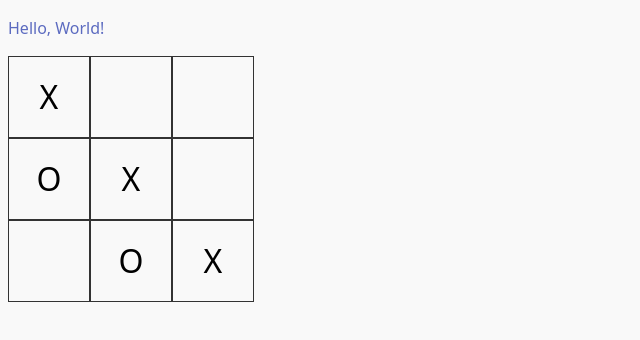
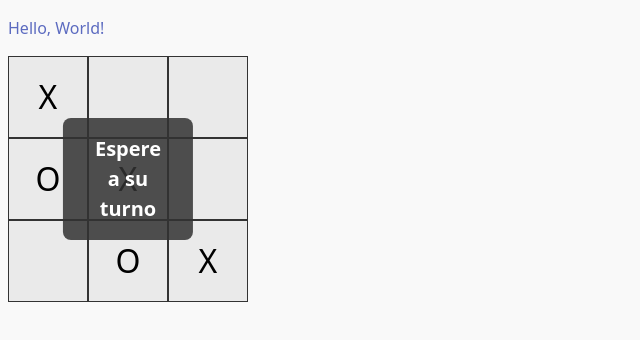
Before and after one commit to jazdevv/tictactoe, a React (Vite) app in the folder tictactoe-app/: page / in a window 1280 px wide. Both pictures are taken after a click on the button "Search game". Shown: the top 340 px of the page, without its empty margins (0-640 px from the left). Built offline with nearby package versions, Linux system fonts and the light colour scheme.

Commit message:
refactor: component styles to scss

```diff
--- a/tictactoe-app/src/App.tsx
+++ b/tictactoe-app/src/App.tsx
@@ -1,8 +1,8 @@
 import { useState } from "react";
 import "./App.scss";
-import Text from "@/components/atoms/Text";
-import Board from "@/components/molecules/Board";
-import Button from "@/components/atoms/Button";
+import Text from "@/components/atoms/Text/Text";
+import Board from "@/components/molecules/Board/Board";
+import Button from "@/components/atoms/Button/Button";
 
 type Move = {
   playerId: "X" | "O";
@@ -37,7 +37,7 @@ function App() {
     setTimeout(() => {
       setSearchingGame(false);
       setGameId("123");
-    }, 2000);
+    }, 200);
   };
 
   const gameFound = gameId !== null;
@@ -52,7 +52,7 @@ function App() {
 {gameFound ? (
         <>
           <Text value="Hello, World!" type="primary" />
-          <Board moves={moves} clickable={true} onMove={handleMove} />
+          <Board moves={moves} clickable={true} onMove={handleMove} blocked={true}/>
         </>
       ) : (
         <Button value="Search game" onClick={handleSearchGame} />
--- a/tictactoe-app/src/components/atoms/Button.tsx
+++ /dev/null
@@ -1,54 +0,0 @@
-import React, { useState } from "react";
-
-type ButtonProps = {
-  type?: "base" | "primary";
-  size?: "md" | "xl";
-  value: string;
-  onClick?: () => void;
-  className?: string;
-};
-
-const Button: React.FC<ButtonProps> = ({
-  type = "base",
-  size = "md",
-  value,
-  onClick,
-  className = "",
-}) => {
-  const [hover, setHover] = useState(false);
-
-  const background = type === "primary" ? "var(--primary-color)" : "transparent";
-  const color = type === "primary" ? "#fff" : "var(--neutral-90)";
-  const hoverBackground =
-    type === "primary"
-      ? "var(--primary-color-hover, #005fcc)"
-      : "var(--neutral-95, #f0f0f0)";
-  const padding = size === "xl" ? "0.75rem 1.5rem" : "0.5rem 1rem";
-  const fontSize = size === "xl" ? "1.25rem" : "1rem";
-  const border = type === "primary" ? "none" : "1px solid var(--neutral-90)";
-  const borderRadius = "0.375rem";
-  const cursor = "pointer";
-
-  return (
-    <button
-      onClick={onClick}
-      className={className}
-      onMouseEnter={() => setHover(true)}
-      onMouseLeave={() => setHover(false)}
-      style={{
-        background: hover ? hoverBackground : background,
-        color,
-        padding,
-        fontSize,
-        border,
-        borderRadius,
-        cursor,
-        transition: "background 0.2s",
-      }}
-    >
-      {value}
-    </button>
-  );
-};
-
-export default Button;
--- /dev/null
+++ b/tictactoe-app/src/components/atoms/Button/Button.scss
@@ -0,0 +1,35 @@
+.button {
+  border-radius: 0.375rem;
+  cursor: pointer;
+  transition: background 0.2s;
+
+  &.base {
+    background: transparent;
+    color: var(--neutral-90);
+    border: 1px solid var(--neutral-90);
+
+    &.hover {
+      background: var(--neutral-95, #f0f0f0);
+    }
+  }
+
+  &.primary {
+    background: var(--primary-color);
+    color: #fff;
+    border: none;
+
+    &.hover {
+      background: var(--primary-color-hover, #005fcc);
+    }
+  }
+
+  &.md {
+    padding: 0.5rem 1rem;
+    font-size: 1rem;
+  }
+
+  &.xl {
+    padding: 0.75rem 1.5rem;
+    font-size: 1.25rem;
+  }
+}
--- /dev/null
+++ b/tictactoe-app/src/components/atoms/Button/Button.tsx
@@ -0,0 +1,35 @@
+import React, { useState } from "react";
+import "./Button.scss";
+
+type ButtonProps = {
+  type?: "base" | "primary";
+  size?: "md" | "xl";
+  value: string;
+  onClick?: () => void;
+  className?: string;
+};
+
+const Button: React.FC<ButtonProps> = ({
+  type = "base",
+  size = "md",
+  value,
+  onClick,
+  className = "",
+}) => {
+  const [hover, setHover] = useState(false);
+
+  const classes = `button ${type} ${size} ${hover ? "hover" : ""} ${className}`;
+
+  return (
+    <button
+      onClick={onClick}
+      className={classes}
+      onMouseEnter={() => setHover(true)}
+      onMouseLeave={() => setHover(false)}
+    >
+      {value}
+    </button>
+  );
+};
+
+export default Button;
--- /dev/null
+++ b/tictactoe-app/src/components/atoms/Cell/Cell.scss
@@ -0,0 +1,22 @@
+.cell {
+  width: 80px;
+  height: 80px;
+  display: flex;
+  align-items: center;
+  justify-content: center;
+  border: 1px solid #333;
+  font-size: 2rem;
+  transition: background 0.2s;
+
+  &.clickable {
+    cursor: pointer;
+
+    &:hover {
+      background: #f0f0f0;
+    }
+  }
+
+  &.filled {
+    cursor: default;
+  }
+}
--- a/tictactoe-app/src/components/atoms/Cell.tsx
+++ b/tictactoe-app/src/components/atoms/Cell/Cell.tsx
@@ -1,4 +1,5 @@
 import React from "react";
+import "./Cell.scss";
 
 interface CellProps {
   x: number;
@@ -15,21 +16,10 @@ const Cell: React.FC<CellProps> = ({ x, y, value, clickable, onClick }) => {
     }
   };
 
+  const classes = `cell ${value ? "filled" : ""} ${clickable && !value ? "clickable" : ""}`;
+
   return (
-    <div
-      onClick={handleClick}
-      style={{
-        width: "80px",
-        height: "80px",
-        display: "flex",
-        alignItems: "center",
-        justifyContent: "center",
-        border: "1px solid #333",
-        fontSize: "2rem",
-        cursor: value || !clickable ? "default" : "pointer",
-        userSelect: "none",
-      }}
-    >
+    <div onClick={handleClick} className={classes}>
       {value}
     </div>
   );
--- a/tictactoe-app/src/components/atoms/Text.tsx
+++ /dev/null
@@ -1,34 +0,0 @@
-import React from "react";
-
-type TextProps = {
-  as?: React.ElementType;
-  type?: "base" | "primary";
-  size?: "md" | "xl";
-  value: string;
-  className?: string;
-};
-
-const Text: React.FC<TextProps> = ({
-  as: Component = "p",
-  type = "base",
-  size = "md",
-  value,
-  className = "",
-}) => {
-  const color = type === "primary" ? "var(--primary-color)" : "var(--neutral-90)";
-  const fontSize = size === "xl" ? "1.25rem" : "1rem";
-
-  return (
-    <Component
-      className={className}
-      style={{
-        color,
-        fontSize,
-      }}
-    >
-      {value}
-    </Component>
-  );
-};
-
-export default Text;
--- /dev/null
+++ b/tictactoe-app/src/components/atoms/Text/Text.scss
@@ -0,0 +1,17 @@
+.text {
+  &.base {
+    color: var(--neutral-90);
+  }
+
+  &.primary {
+    color: var(--primary-color);
+  }
+
+  &.md {
+    font-size: 1rem;
+  }
+
+  &.xl {
+    font-size: 1.25rem;
+  }
+}
--- /dev/null
+++ b/tictactoe-app/src/components/atoms/Text/Text.tsx
@@ -0,0 +1,24 @@
+import React from "react";
+import "./Text.scss";
+
+type TextProps = {
+  as?: React.ElementType;
+  type?: "base" | "primary";
+  size?: "md" | "xl";
+  value: string;
+  className?: string;
+};
+
+const Text: React.FC<TextProps> = ({
+  as: Component = "p",
+  type = "base",
+  size = "md",
+  value,
+  className = "",
+}) => {
+  const classes = `text ${type} ${size} ${className}`;
+
+  return <Component className={classes}>{value}</Component>;
+};
+
+export default Text;
--- a/tictactoe-app/src/components/molecules/Board.tsx
+++ /dev/null
@@ -1,41 +0,0 @@
-import React from "react";
-import Cell from "@/components/atoms/Cell";
-
-interface Move {
-  playerId: "X" | "O";
-  x: number;
-  y: number;
-}
-
-interface BoardProps {
-  moves: Move[];
-  clickable: boolean;
-  onMove: (x: number, y: number) => void;
-}
-
-const Board: React.FC<BoardProps> = ({ moves, clickable, onMove }) => {
-  // Build a 3x3 grid from moves
-  const getCellValue = (x: number, y: number) => {
-    const move = moves.find((m) => m.x === x && m.y === y);
-    return move?.playerId;
-  };
-
-  const renderRow = (y: number) => (
-    <div style={{ display: "flex" }} key={y}>
-      {[1, 2, 3].map((x) => (
-        <Cell
-          key={`${x}-${y}`}
-          x={x}
-          y={y}
-          value={getCellValue(x, y)}
-          clickable={clickable}
-          onClick={onMove}
-        />
-      ))}
-    </div>
-  );
-
-  return <div>{[1, 2, 3].map(renderRow)}</div>;
-};
-
-export default Board;
--- /dev/null
+++ b/tictactoe-app/src/components/molecules/Board/Board.scss
@@ -0,0 +1,32 @@
+.board {
+  position: relative;
+  display: flex;
+  flex-direction: column;
+  gap: 0;
+  width: 240px;
+
+  .board-row {
+    display: flex;
+    gap: 0;
+  }
+
+  &.blocked {
+    background-color: rgba(200, 200, 200, 0.3); // board más gris
+    pointer-events: none; // evita clicks en las celdas
+
+    .overlay {
+      position: absolute;
+      top: 50%;
+      left: 50%;
+      transform: translate(-50%, -50%);
+      background: rgba(50, 50, 50, 0.85); // fondo oscuro
+      color: #fff;
+      padding: 1rem 2rem;
+      border-radius: 0.5rem;
+      font-size: 1.25rem;
+      font-weight: bold;
+      text-align: center;
+      z-index: 10;
+    }
+  }
+}
--- /dev/null
+++ b/tictactoe-app/src/components/molecules/Board/Board.tsx
@@ -0,0 +1,45 @@
+import React from "react";
+import Cell from "@/components/atoms/Cell/Cell";
+import "./Board.scss";
+
+interface Move {
+  playerId: "X" | "O";
+  x: number;
+  y: number;
+}
+
+interface BoardProps {
+  moves: Move[];
+  clickable: boolean;
+  blocked?: boolean; // nuevo prop
+  onMove: (x: number, y: number) => void;
+}
+
+const Board: React.FC<BoardProps> = ({ moves, clickable, blocked = false, onMove }) => {
+  const getCellValue = (x: number, y: number) => {
+    const move = moves.find((m) => m.x === x && m.y === y);
+    return move?.playerId;
+  };
+
+  return (
+    <div className={`board ${blocked ? "blocked" : ""}`}>
+      {[1, 2, 3].map((y) => (
+        <div className="board-row" key={y}>
+          {[1, 2, 3].map((x) => (
+            <Cell
+              key={`${x}-${y}`}
+              x={x}
+              y={y}
+              value={getCellValue(x, y)}
+              clickable={clickable && !blocked}
+              onClick={onMove}
+            />
+          ))}
+        </div>
+      ))}
+      {blocked && <div className="overlay">Espere a su turno</div>}
+    </div>
+  );
+};
+
+export default Board;
```
